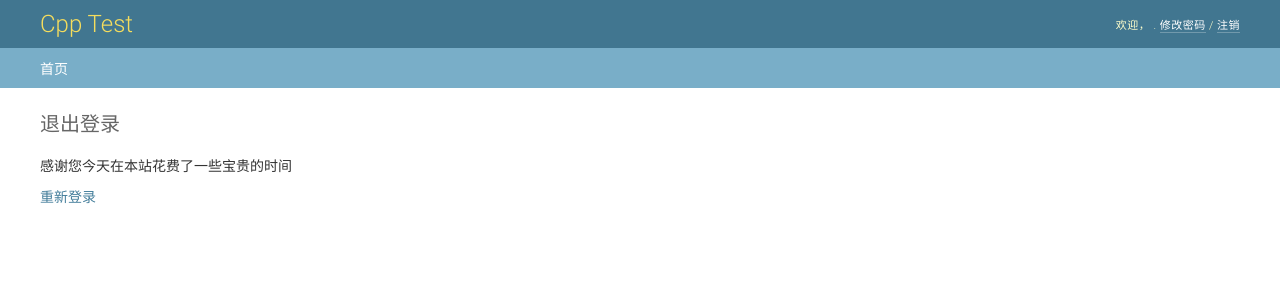
After one commit to ssiq/cpp_test_system_server, a Django app: page /web/logout/ in a window 1280 px wide. The commit adds this page. Shown: the top 300 px of the page. Run offline with Django 3.2, Linux system fonts and the light colour scheme.

Commit message:
finish the logout page

```diff
--- a/cpp_test_system_server/urls.py
+++ b/cpp_test_system_server/urls.py
@@ -51,5 +51,5 @@ urlpatterns = [
 
     url(r'^$', user_manage_view.web_login_view),
     url(r'^web/$', user_manage_view.web_home_view),
-
+    url(r'^web/logout/$', user_manage_view.web_logout_view),
 ]
--- a/templates/user/base.html
+++ b/templates/user/base.html
@@ -19,6 +19,8 @@
     {% block header %}{% endblock %}
     </div>
     <!-- END Header -->
+    {% block breadcrumbs %}
+    {% endblock %}
     <!-- Content -->
     <div id="content" class="colM">
     {% block content %}{% endblock %}
--- a/templates/user/base_site.html
+++ b/templates/user/base_site.html
@@ -28,3 +28,9 @@
         </div>
 
 {% endblock %}
+
+{% block breadcrumbs %}
+    <div class="breadcrumbs">
+        {% block breadcrumbs_content %}{% endblock %}
+    </div>
+{% endblock %}
--- /dev/null
+++ b/templates/user/logout.html
@@ -0,0 +1,13 @@
+{% extends 'user/base_site.html' %}
+
+{% block breadcrumbs_content %}
+    <a href="/">首页</a>
+{% endblock %}
+
+{% block content %}
+    <h1>退出登录</h1>
+    <p>感谢您今天在本站花费了一些宝贵的时间</p>
+    <p>
+        <a href="/">重新登录</a>
+    </p>
+{% endblock %}
--- a/user_manage/views.py
+++ b/user_manage/views.py
@@ -98,7 +98,7 @@ def logout_view(request):
 
 
 def web_login_view(request):
-    if request.user is not None:
+    if request.user.is_authenticated():
         return redirect('/web/')
     login = request.GET.get('login', False)
     print login
@@ -127,3 +127,9 @@ def web_login_view(request):
 
 def web_home_view(request):
     return render(request, 'user/home.html', locals())
+
+
+def web_logout_view(request):
+    from django.contrib.auth import logout
+    logout(request)
+    return render(request, 'user/logout.html', locals())
```
